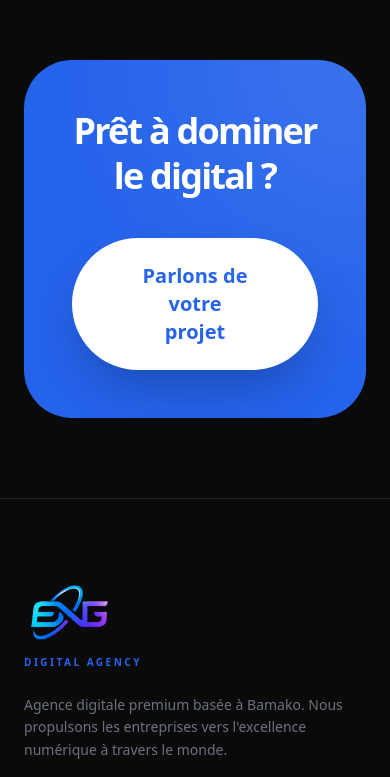
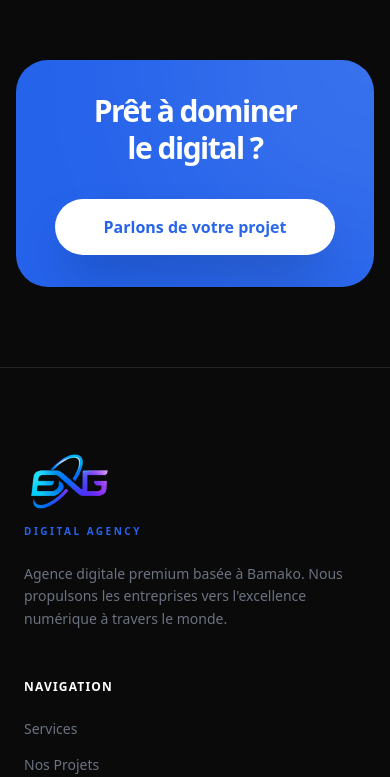
Before and after one commit to BNG-start/bng-digital-agency, a Next.js app: page / in a window 390 px wide. Shown: the part 2975-3752 px from the top of the page. Built offline with nearby package versions, Linux system fonts and the light colour scheme.

Commit message:
Update page.tsx

```diff
--- a/app/page.tsx
+++ b/app/page.tsx
@@ -113,12 +113,18 @@ export default function Home() {
         </div>
       </section>
 
-      {/* CTA Final */}
-      <section className="py-20 px-6">
-        <div className="max-w-7xl mx-auto bg-accentBlue rounded-[3rem] p-12 md:p-24 text-center relative overflow-hidden group">
+      {/* CTA Final (Corrigé pour Mobile & Responsive) */}
+      <section className="py-20 px-4 sm:px-6">
+        <div className="max-w-7xl mx-auto bg-accentBlue rounded-[2rem] md:rounded-[3rem] p-8 sm:p-12 md:p-24 text-center relative overflow-hidden group">
           <div className="absolute top-0 right-0 w-96 h-96 bg-white/10 blur-[100px] rounded-full translate-x-1/2 -translate-y-1/2 group-hover:bg-white/20 transition-all duration-1000"></div>
-          <h2 className="text-4xl md:text-7xl font-bold text-white mb-10 tracking-tighter leading-tight">Prêt à dominer <br /> le digital ?</h2>
-          <Link href="/contact" className="inline-block bg-white text-accentBlue px-16 py-6 rounded-full text-xl font-black hover:scale-105 transition shadow-2xl">
+
+          {/* Titre responsive : plus petit sur mobile (text-3xl) et grand sur PC (md:text-7xl) */}
+          <h2 className="text-3xl sm:text-5xl md:text-7xl font-bold text-white mb-8 md:mb-10 tracking-tighter leading-tight">
+            Prêt à dominer <br /> le digital ?
+          </h2>
+
+          {/* Bouton responsive : paddings et texte réduits sur mobile, max-width pour éviter l'étirement */}
+          <Link href="/contact" className="inline-block w-full sm:w-auto max-w-[280px] sm:max-w-none bg-white text-accentBlue px-6 py-4 sm:px-16 sm:py-6 rounded-full text-base sm:text-xl font-black hover:scale-105 transition shadow-2xl">
             Parlons de votre projet
           </Link>
         </div>
```
